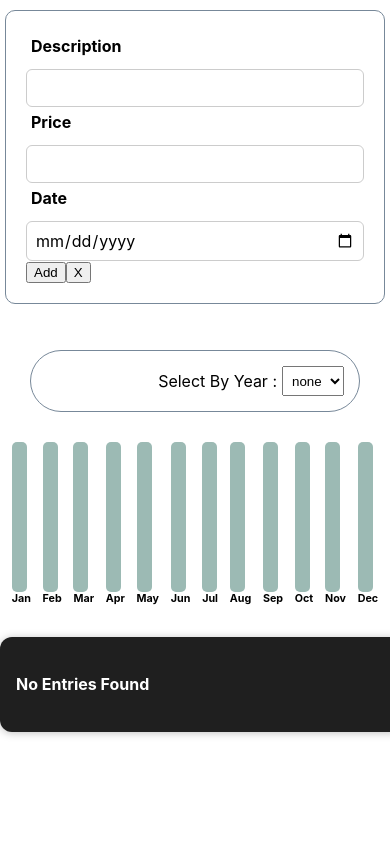
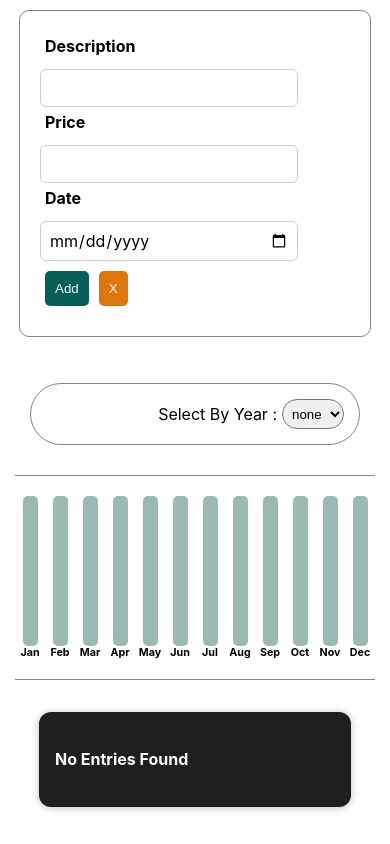
Before and after one commit to ceo991/expense-tracker, a React (Create React App) app: page / in a window 390 px wide. Both pictures are taken after a click on the button "New Expense". Built offline with nearby package versions, Linux system fonts and the light colour scheme.

Commit message:
styling improevemnts

```diff
--- a/src/App.css
+++ b/src/App.css
@@ -1,5 +1,5 @@
-.App {
-
+#App {
+    background-color: blanchedalmond;
 }
 
 .form-container{
--- a/src/components/ExpenseForm.css
+++ b/src/components/ExpenseForm.css
@@ -17,18 +17,28 @@
     padding: 0.5rem;
     border-radius: 6px;
     border: 1px solid #ccc;
-    width: 20rem;
+    width: 15rem;
     max-width: 100%;
   }
 
   .new-expense__actions {
     text-align: right;
+    margin: 10px 5px;
   }
 
+button{
+  border-radius: 5px;
+  padding: 10px;
+  cursor: pointer;
+}
+
+span{
+  color: aliceblue;
+}
   #expense-form{
     border: 1px solid lightslategray;
     border-radius: 10px;
-
+    width: 443px;
   }
 
   form{
@@ -42,3 +52,10 @@
     border: 1px solid lightslategray;
 
   }
+  @media (max-width:900px) {
+    #expense-form{
+      border: 1px solid lightslategray;
+      border-radius: 10px;
+      width: 350px;
+    }
+  }
--- a/src/components/ExpenseForm.js
+++ b/src/components/ExpenseForm.js
@@ -1,7 +1,6 @@
 import './ExpenseForm.css'
 
 export default function ExpenseForm(props) {
-  {
     return (
           props.willAdd
           ?
@@ -15,14 +14,14 @@ export default function ExpenseForm(props) {
 
               <label htmlFor="date">Date</label>
               <input type="date" name="date" id="date" value={props.currentExpense.date} onChange={props.setDate} required/>
-
-              <button className='new-expense__actions' type="submit">Add</button>
-              <button  className='new-expense__actions' onClick={props.toggleExpenseForm}>X</button>
+              <div>
+                <button className='new-expense__actions' type="submit" style={{backgroundColor: "#075e56", border:"none"}}><span>Add</span></button>
+                <button  className='new-expense__actions' onClick={props.toggleExpenseForm} style={{backgroundColor: "#de7709", border:"none"}}><span>X</span></button>
+              </div>
           </form>
         </div>
         :
-        <button onClick={props.toggleExpenseForm} id="add-button" >New Expense</button>
+        <button onClick={props.toggleExpenseForm} id="add-button" style={{backgroundColor: "#1c8c81", border:"none", color:"aliceblue"}} >New Expense</button>
 
     )
-  }
 }
--- a/src/components/ExpenseItem.css
+++ b/src/components/ExpenseItem.css
@@ -66,7 +66,15 @@
     font-weight: bold;
   }
 
-
+  .expenses {
+    padding: 1rem;
+    background-color: rgb(31, 31, 31);
+    margin: 2rem auto;
+    width: 50rem;
+    max-width: 95%;
+    border-radius: 12px;
+    box-shadow: 0 1px 8px rgba(0, 0, 0, 0.25);
+  }
 
 
 
@@ -86,14 +94,22 @@
       font-size: 1.25rem;
       padding: 0.5rem 1.5rem;
     }
+
   }
 
+  @media (max-width:900px) {
+    #expense-form{
+      border: 1px solid lightslategray;
+      border-radius: 10px;
+      width: 350px;
+    }
     .expenses {
       padding: 1rem;
       background-color: rgb(31, 31, 31);
       margin: 2rem auto;
-    width: 50rem;
+      width:280px;
       max-width: 95%;
       border-radius: 12px;
       box-shadow: 0 1px 8px rgba(0, 0, 0, 0.25);
     }
+  }
--- a/src/components/Summary.css
+++ b/src/components/Summary.css
@@ -27,12 +27,22 @@
 
 .summary--container{
     display: flex;
-    justify-content: space-evenly;
+    gap: 44px;
+    justify-content: center;
   }
 
 .month--container>h6{
     margin: 0;
     padding: 0;
+}
+
+.month--container{
+  display: flex;
+  flex-direction: column;
+  align-items: center;
+  min-width: 30px;
+  margin: 10px;
+  /* padding: 0; */
 }
 
 .filter-container{
@@ -46,4 +56,46 @@
 
 label,select{
   padding: 5px;
+  border-radius: 30px;
 }
+
+.bars-wrapper{
+  border:solid 1px lightslategray;
+  margin: 15px;
+  border-radius: 80px;
+}
+
+@media (max-width:1200px) {
+  .summary--container{
+    display: flex;
+    gap: 0;
+    justify-content: space-evenly;
+  }
+  .month--container{
+    display: flex;
+    flex-direction: column;
+    align-items: center;
+    max-width: 5px;
+    margin: 0;
+  }
+  .bars-wrapper{
+    border: none;
+    border-radius: 0;
+    padding-top: 20px;
+    padding-bottom: 20px;
+    border-top: 1px solid lightslategray;
+    border-bottom: 1px solid lightslategray;
+  }
+}
+
+@media (max-width:365px) {
+
+  .month--container{
+    display: flex;
+    flex-direction: column;
+    align-items: center;
+    min-width: 5px;
+    margin: 0;
+  }
+
+}
--- a/src/components/Summary.js
+++ b/src/components/Summary.js
@@ -34,8 +34,10 @@ const opt = props.years.map(year=>{
         </select>
       </div>
 
-      <div className='summary--container'>
-        {generateBars()}
+      <div className='bars-wrapper'>
+        <div className='summary--container'>
+          {generateBars()}
+        </div>
       </div>
     </div>
   )
```
Lines whose indentation alone changed are shown as unchanged.
